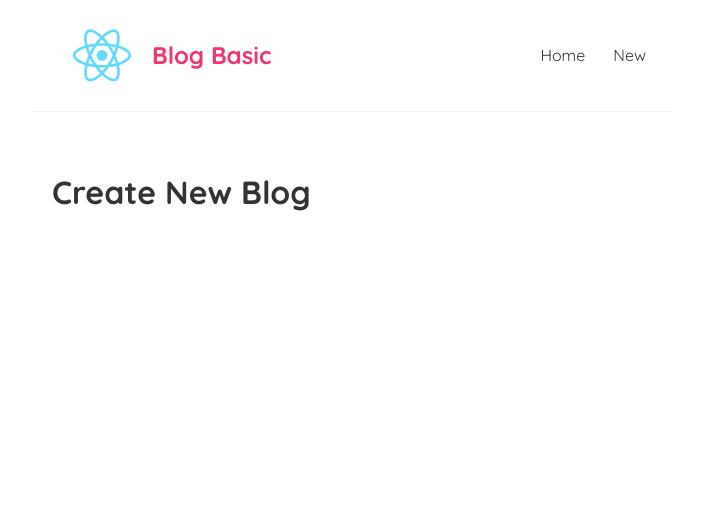
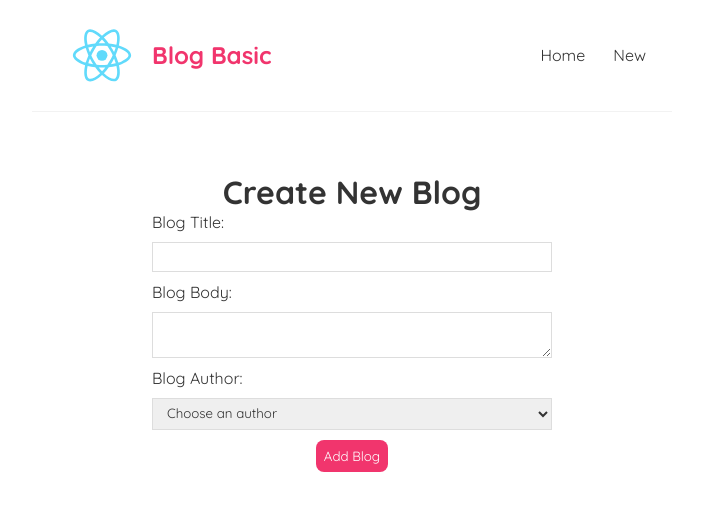
Before and after one commit to KING-SAMM/Blog-Basic, a React (Vite) app: page /create in a window 1280 px wide. Shown: the top 510 px of the page, without its empty margins (288-991 px from the left). Built offline with nearby package versions, Linux system fonts and the light colour scheme.

Commit message:
Added create blog form

```diff
--- a/src/BlogDetails.jsx
+++ b/src/BlogDetails.jsx
@@ -3,7 +3,7 @@
 
 const BlogDetails = () => {
     const { id } = useParams()
-    const { data: blog, error, isPendung } = useFetch("http://localhost:8002/blogs/" + id);
+    const { data: blog, error, isPendung } = useFetch("http://localhost:8000/blogs/" + id);
 
     return (
         <div className="blog-details">
--- a/src/Create.jsx
+++ b/src/Create.jsx
@@ -1,7 +1,45 @@
+import { useState } from 'react';
+
+
 const Create = () => {
+
+    const [ title, setTitle] = useState('');
+    const [ body, setBody] = useState('');
+    const [ author, setAuthor] = useState('');
+
+
     return (
-        <div>
+        <div className='create'>
             <h1>Create New Blog</h1>
+            <form>
+                <label>Blog Title:</label>
+                <input
+                    type="text"
+                    value={ title }
+                    onChange={ (e) => setTitle( e.target.value ) }
+                    required
+                />
+                <label>Blog Body:</label>
+                <textarea
+                    value={ body }
+                    onChange={ (e) => setBody( e.target.value ) }
+                    required
+                ></textarea>
+                <label>Blog Author:</label>
+                <select
+                    value={ author }
+                    onChange={ (e) => setAuthor( e.target.value ) }
+                >
+                    <option value="">Choose an author</option>
+                    <option value="kcsamm">KC Samm</option>
+                    <option value="johnjames">John James</option>
+                    <option value="jackwarner">Jack Warner</option>
+                </select>
+                <button>Add Blog</button>
+            </form>
+            <div> { title } </div>
+            <div> { body } </div>
+            <div> { author } </div>
         </div>
      );
 }
--- a/src/Home.jsx
+++ b/src/Home.jsx
@@ -4,7 +4,7 @@
 
 const Home = () => {
     // Call useFetch custom hook
-    const { data: blogs, isPending, error } = useFetch("http://localhost:8001/blogs");
+    const { data: blogs, isPending, error } = useFetch("http://localhost:8000/blogs");
 
     return (
         <div className="home">
--- a/src/index.css
+++ b/src/index.css
@@ -64,6 +64,7 @@
   list-style: none;
 }
 
+/* blog details page */
 .blog-details article
 {
   margin: 20px 0;
@@ -78,3 +79,36 @@
 {
   font-size: 18px;
 }
+
+
+/* create new blog form */
+.create {
+  max-width: 400px;
+  margin: 0 auto;
+  text-align: center;
+}
+.create label {
+  text-align: left;
+  display: block;
+}
+.create h2 {
+  font-size: 20px;
+  color: #f1356d;
+  margin-bottom: 30px;
+}
+.create input, .create textarea, .create select {
+  width: 100%;
+  padding: 6px 10px;
+  margin: 10px 0;
+  border: 1px solid #ddd;
+  box-sizing: border-box;
+  display: block;
+}
+.create button {
+  background: #f1356d;
+  color: #fff;
+  border: 0;
+  padding: 8px;
+  border-radius: 8px;
+  cursor: pointer;
+}
```
